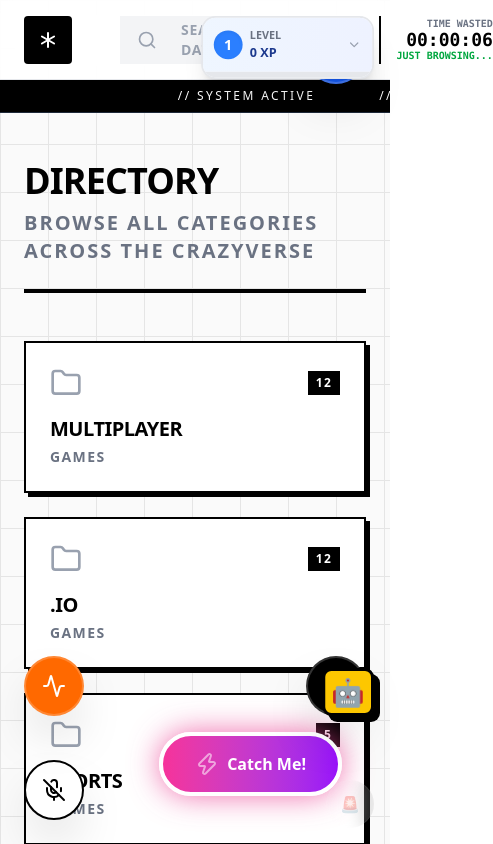
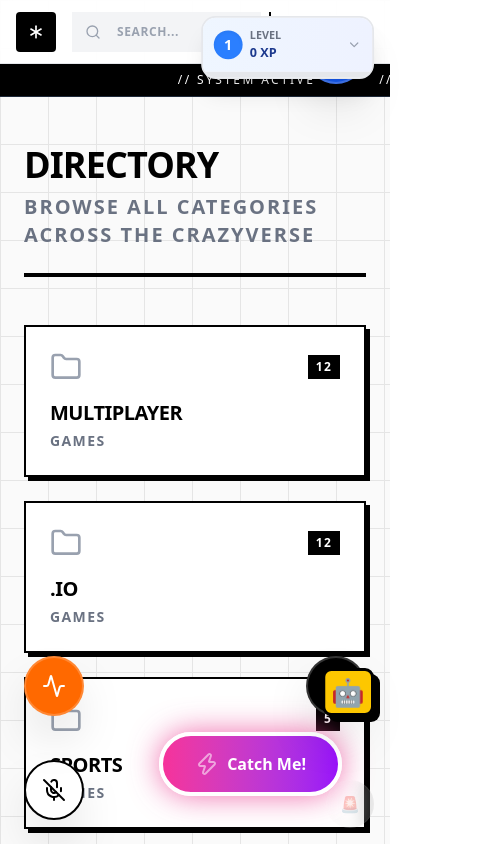
Before and after one commit to Prakhar-dixit01/Crazyverse, a Next.js app: page /categories in a window 390 px wide. Shown: the top 844 px of the page, 493 px wide, since content can reach past the window. Built offline with nearby package versions, Linux system fonts and the light colour scheme.

Commit message:
Optimize for Android (mobile layouts, padding, headers)

```diff
--- a/src/app/(portal)/layout.tsx
+++ b/src/app/(portal)/layout.tsx
@@ -16,15 +16,15 @@ export default function PortalLayout({
   return (
     <div className="min-h-screen bg-[#fafafa] bg-[linear-gradient(to_right,#e5e5e5_1px,transparent_1px),linear-gradient(to_bottom,#e5e5e5_1px,transparent_1px)] bg-[size:3rem_3rem] font-sans text-black flex flex-col selection:bg-black selection:text-white">
       {/* Minimalist Monochrome Header */}
-      <header className="sticky top-0 z-50 bg-white/90 backdrop-blur-md border-b border-gray-200 h-20">
-        <div className="max-w-[1600px] mx-auto px-6 h-full flex items-center justify-between gap-8">
+      <header className="sticky top-0 z-50 bg-white/90 backdrop-blur-md border-b border-gray-200 h-16 md:h-20">
+        <div className="max-w-[1600px] mx-auto px-4 md:px-6 h-full flex items-center justify-between gap-4 md:gap-8">
 
-          <div className="flex items-center gap-8 h-full">
+          <div className="flex items-center gap-4 md:gap-8 h-full">
             <Link href="/" className="flex items-center group">
-              <div className="bg-black text-white w-12 h-12 flex items-center justify-center mr-4 rounded-sm hover:rounded-xl transition-all duration-300">
-                <Asterisk className="w-6 h-6 group-hover:rotate-90 transition-transform duration-500" />
+              <div className="bg-black text-white w-10 h-10 md:w-12 md:h-12 flex items-center justify-center md:mr-4 rounded-sm hover:rounded-xl transition-all duration-300 shrink-0">
+                <Asterisk className="w-5 h-5 md:w-6 md:h-6 group-hover:rotate-90 transition-transform duration-500" />
               </div>
-              <h1 className="text-2xl font-black tracking-tight uppercase hidden md:block">
+              <h1 className="text-xl md:text-2xl font-black tracking-tight uppercase hidden lg:block">
                 CRAZYVERSE
               </h1>
             </Link>
@@ -36,19 +36,19 @@ export default function PortalLayout({
             </nav>
           </div>
 
-          <div className="flex-1 max-w-2xl flex items-center h-12 gap-4">
+          <div className="flex-1 max-w-2xl flex items-center h-10 md:h-12 gap-2 md:gap-4 justify-end">
             <button
               id="search-trigger"
               onClick={() => setIsSearchOpen(true)}
-              className="flex items-center flex-1 bg-gray-100 border border-transparent hover:border-black hover:bg-white transition-all h-full cursor-text group"
+              className="flex items-center flex-1 bg-gray-100 border border-transparent hover:border-black hover:bg-white transition-all h-full cursor-text group max-w-[200px] md:max-w-none"
             >
-              <div className="px-4 text-gray-400 group-hover:text-black transition-colors">
-                <Search className="w-5 h-5" />
+              <div className="px-3 md:px-4 text-gray-400 group-hover:text-black transition-colors">
+                <Search className="w-4 h-4 md:w-5 md:h-5" />
               </div>
-              <div className="flex-1 text-left px-2 text-sm font-bold text-gray-400 uppercase tracking-wider">
-                Search database...
+              <div className="flex-1 text-left px-1 md:px-2 text-xs md:text-sm font-bold text-gray-400 uppercase tracking-wider truncate">
+                Search...
               </div>
-              <div className="bg-black text-white px-6 h-full flex items-center justify-center font-bold text-xs tracking-widest uppercase hover:bg-gray-800 transition-colors cursor-pointer">
+              <div className="hidden md:flex bg-black text-white px-6 h-full items-center justify-center font-bold text-xs tracking-widest uppercase hover:bg-gray-800 transition-colors cursor-pointer">
                 Find
               </div>
             </button>
--- a/src/app/page.tsx
+++ b/src/app/page.tsx
@@ -6,12 +6,12 @@ import RandomBoredomButton from "@/components/RandomBoredomButton";
 
 export default function LandingPage() {
   return (
-    <div className="h-screen w-full flex flex-col md:flex-row overflow-hidden font-sans">
+    <div className="min-h-[100dvh] w-full flex flex-col md:flex-row overflow-x-hidden font-sans">
 
       {/* Left Side - Tools */}
       <Link
         href="/tools"
-        className="group relative flex-1 bg-yellow-400 flex flex-col items-center justify-center p-8 transition-all duration-500 hover:flex-[1.2] border-b-8 md:border-b-0 md:border-r-8 border-black z-10 hover:z-20 shadow-[0_0_50px_rgba(0,0,0,0.2)]"
+        className="group relative flex-1 min-h-[50dvh] md:min-h-0 bg-yellow-400 flex flex-col items-center justify-center p-4 md:p-8 transition-all duration-500 hover:flex-[1.2] border-b-8 md:border-b-0 md:border-r-8 border-black z-10 hover:z-20 shadow-[0_0_50px_rgba(0,0,0,0.2)]"
       >
         <div className="absolute inset-0 bg-[radial-gradient(#00000033_2px,transparent_2px)] bg-[size:30px_30px] opacity-20 pointer-events-none" />
 
@@ -25,7 +25,7 @@ export default function LandingPage() {
       {/* Right Side - Games */}
       <Link
         href="/games"
-        className="group relative flex-1 bg-blue-500 flex flex-col items-center justify-center p-8 transition-all duration-500 hover:flex-[1.2] z-10 hover:z-20 shadow-[0_0_50px_rgba(0,0,0,0.2)]"
+        className="group relative flex-1 min-h-[50dvh] md:min-h-0 bg-blue-500 flex flex-col items-center justify-center p-4 md:p-8 transition-all duration-500 hover:flex-[1.2] z-10 hover:z-20 shadow-[0_0_50px_rgba(0,0,0,0.2)]"
       >
         <div className="absolute inset-0 bg-[radial-gradient(#ffffff33_2px,transparent_2px)] bg-[size:30px_30px] opacity-30 pointer-events-none" />
 
@@ -37,9 +37,9 @@ export default function LandingPage() {
       </Link>
 
       {/* Center Logo Overlay */}
-      <div className="absolute top-1/2 left-1/2 -translate-x-1/2 -translate-y-1/2 z-30 flex flex-col items-center gap-8 pointer-events-none">
+      <div className="absolute top-1/2 left-1/2 -translate-x-1/2 -translate-y-1/2 z-30 flex flex-col items-center gap-4 sm:gap-8 pointer-events-none w-full max-w-[90vw]">
         <div
-          className="bg-black text-white px-8 py-4 rounded-full border-4 border-white shadow-[0_0_30px_rgba(0,0,0,0.5)] transform -rotate-2 cursor-pointer pointer-events-auto hover:scale-105 transition-transform"
+          className="bg-black text-white px-6 py-3 sm:px-8 sm:py-4 rounded-full border-4 border-white shadow-[0_0_30px_rgba(0,0,0,0.5)] transform -rotate-2 cursor-pointer pointer-events-auto hover:scale-105 transition-transform"
           onClick={() => {
             const clicks = Number(localStorage.getItem('crazy_clicks') || 0) + 1;
             localStorage.setItem('crazy_clicks', clicks.toString());
@@ -50,20 +50,20 @@ export default function LandingPage() {
           }}
           title="Don't click me 5 times."
         >
-          <h1 className="text-4xl md:text-5xl font-black italic tracking-tighter uppercase text-center select-none">
+          <h1 className="text-3xl sm:text-4xl md:text-5xl font-black italic tracking-tighter uppercase text-center select-none">
             CRAZYVERSE
           </h1>
         </div>
 
-        <div className="pointer-events-auto transform rotate-2 flex flex-col gap-4 w-full px-4">
+        <div className="pointer-events-auto transform rotate-2 flex flex-col gap-3 sm:gap-4 w-full px-2 sm:px-4 max-w-xs mx-auto">
           <RandomBoredomButton />
 
           <Link
             href="/doom-scroll"
-            className="group relative bg-gradient-to-r from-pink-500 to-purple-600 hover:from-pink-400 hover:to-purple-500 text-white font-black uppercase tracking-widest text-lg py-4 px-8 rounded-full border-4 border-black shadow-[8px_8px_0_rgba(0,0,0,1)] hover:-translate-y-1 hover:shadow-[12px_12px_0_rgba(0,0,0,1)] transition-all duration-300 flex items-center justify-center gap-2 overflow-hidden text-center"
+            className="group relative bg-gradient-to-r from-pink-500 to-purple-600 hover:from-pink-400 hover:to-purple-500 text-white font-black uppercase tracking-widest text-sm sm:text-lg py-3 sm:py-4 px-4 sm:px-8 rounded-full border-4 border-black shadow-[8px_8px_0_rgba(0,0,0,1)] hover:-translate-y-1 hover:shadow-[12px_12px_0_rgba(0,0,0,1)] transition-all duration-300 flex items-center justify-center gap-2 overflow-hidden text-center"
           >
             <div className="absolute inset-0 bg-[url('https://www.transparenttextures.com/patterns/cubes.png')] opacity-20 pointer-events-none animate-pulse" />
-            <span className="relative z-10">TikTok Mode (Doom Scroll)</span>
+            <span className="relative z-10 whitespace-nowrap">TikTok Mode</span>
           </Link>
         </div>
       </div>
--- a/src/components/WastedTimeCounter.tsx
+++ b/src/components/WastedTimeCounter.tsx
@@ -41,9 +41,9 @@ export default function WastedTimeCounter() {
 
   return (
     <div className="flex flex-col items-end text-xs font-mono border-l-2 border-black pl-4 h-full justify-center">
-      <div className="text-gray-500 uppercase font-bold text-[10px]">Time Wasted</div>
+      <div className="text-gray-500 uppercase font-bold text-[10px] hidden sm:block">Time Wasted</div>
       <div className="font-black text-black text-lg leading-none">{formatTime(seconds)}</div>
-      <div className="text-green-600 font-bold text-[10px] uppercase truncate max-w-[120px]">{getTitle(seconds)}</div>
+      <div className="text-green-600 font-bold text-[10px] uppercase truncate max-w-[120px] hidden sm:block">{getTitle(seconds)}</div>
     </div>
   );
 }
```
